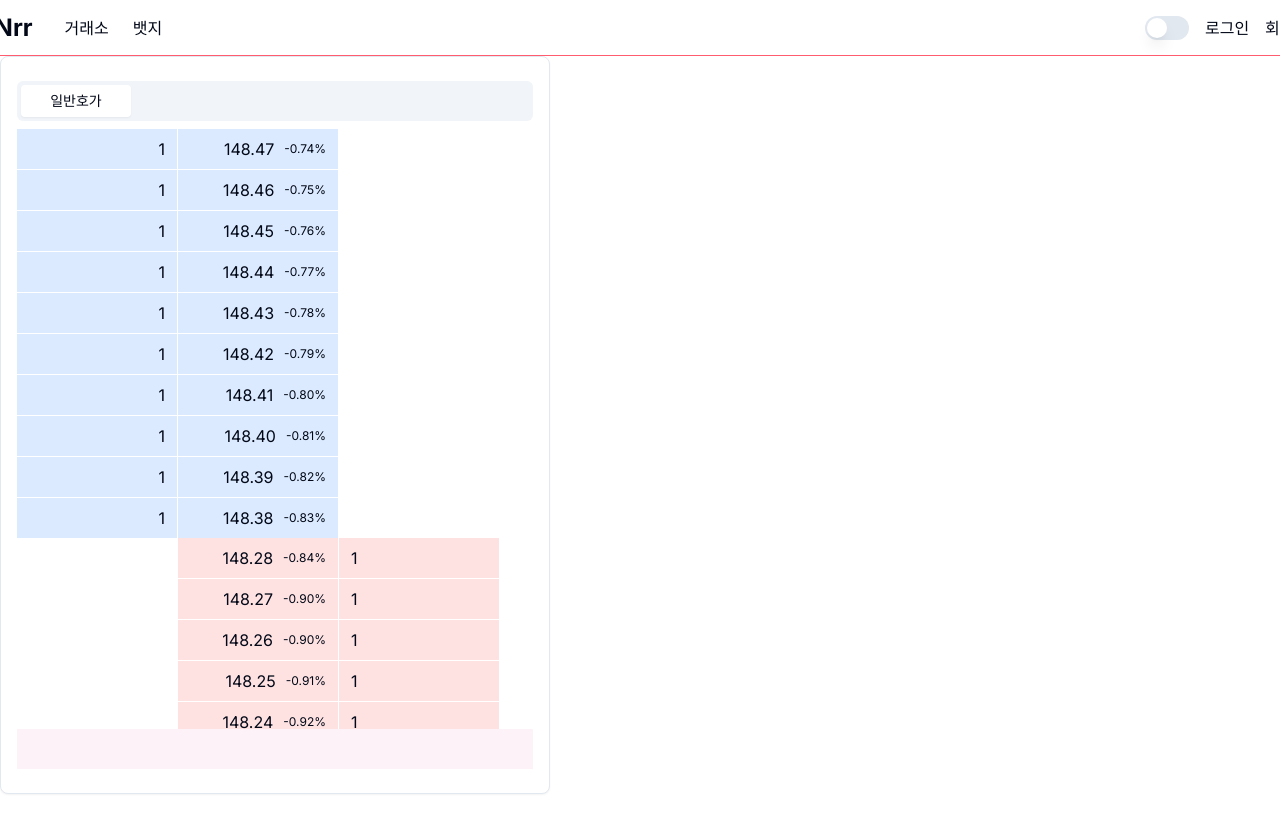
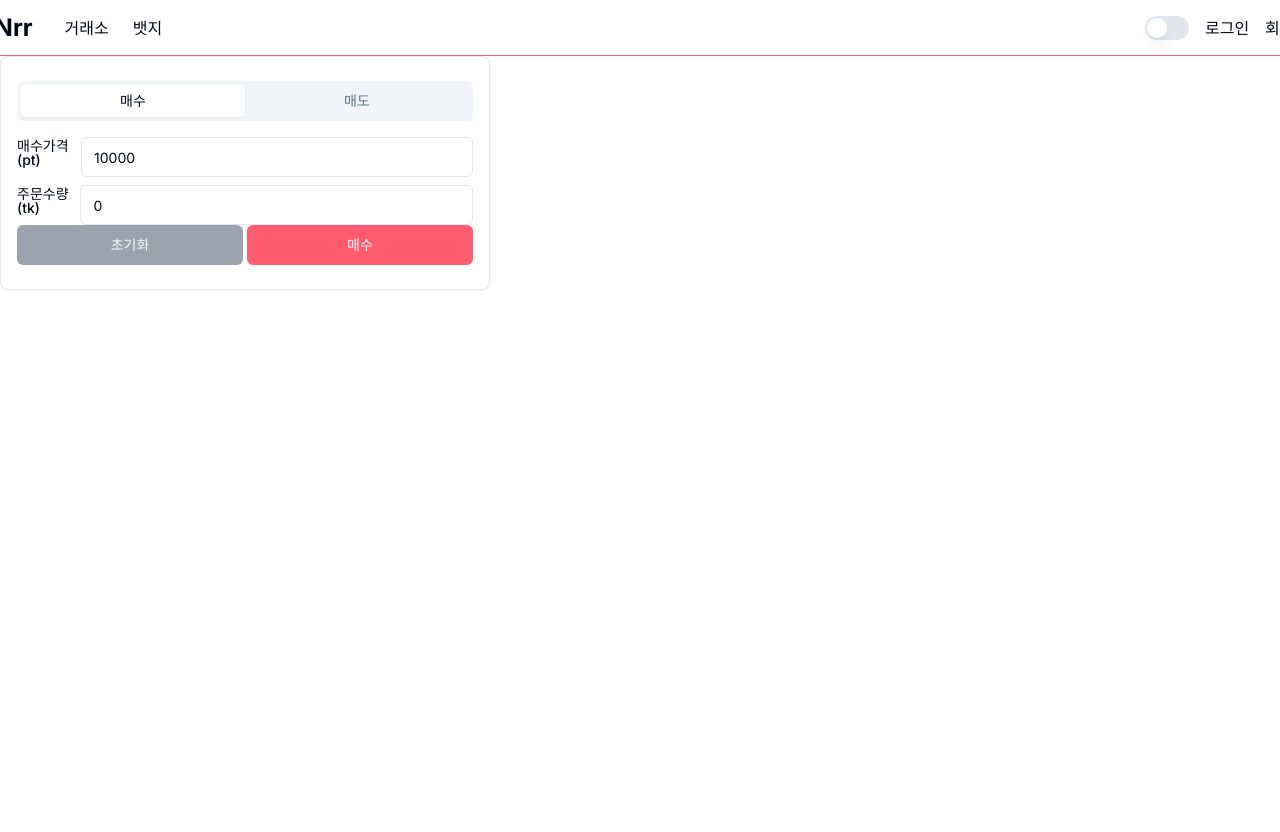
Before and after one commit to orrnrr/orrnrr-web, a Next.js app: page / in a window 1280 px wide. Shown: the top 832 px of the page. After the commit the page ends 800 px from the top, so only its background shows below. Built offline with nearby package versions, Linux system fonts and the light colour scheme.

Commit message:
Revert "실시간 호가창 UI구현"

```diff
--- a/app/page.tsx
+++ b/app/page.tsx
@@ -1,13 +1,18 @@
 "use client";
 
-import RealTimeOrder from "@/components/realTimeOrder/RealTimeOrder";
-import { Card } from "@/components/ui/card";
+import Chart from "@/components/chart/Chart";
+import Order from "@/components/order/Order";
+import { Button } from "@/components/ui/button";
+import { Card, CardContent, CardHeader } from "@/components/ui/card";
+import { useState } from "react";
 
 export default function Home() {
+  const [candleColor, setCandleColor] = useState<"orrnrr" | "basic">("orrnrr");
+  console.log(candleColor);
   return (
     <>
-      <Card className="w-[550px] px-4 py-6">
-        <RealTimeOrder />
+      <Card className="w-[490px] px-4 py-6">
+        <Order />
       </Card>
     </>
   );
--- a/components/realTimeOrder/GeneralOrderList.tsx
+++ /dev/null
@@ -1,152 +0,0 @@
-import { useEffect } from "react";
-import { ScrollArea } from "../ui/scroll-area";
-
-const sampleSellList = [
-  {
-    id: 0,
-    usd: "148.47",
-    per: "-0.74%",
-  },
-  {
-    id: 1,
-    usd: "148.46",
-    per: "-0.75%",
-  },
-  {
-    id: 2,
-    usd: "148.45",
-    per: "-0.76%",
-  },
-  {
-    id: 3,
-    usd: "148.44",
-    per: "-0.77%",
-  },
-  {
-    id: 4,
-    usd: "148.43",
-    per: "-0.78%",
-  },
-  {
-    id: 5,
-    usd: "148.42",
-    per: "-0.79%",
-  },
-  {
-    id: 6,
-    usd: "148.41",
-    per: "-0.80%",
-  },
-  {
-    id: 7,
-    usd: "148.40",
-    per: "-0.81%",
-  },
-  {
-    id: 8,
-    usd: "148.39",
-    per: "-0.82%",
-  },
-  {
-    id: 9,
-    usd: "148.38",
-    per: "-0.83%",
-  },
-];
-
-const sampleBuyList = [
-  {
-    id: 10,
-    usd: "148.28",
-    per: "-0.84%",
-  },
-  {
-    id: 11,
-    usd: "148.27",
-    per: "-0.90%",
-  },
-  {
-    id: 12,
-    usd: "148.26",
-    per: "-0.90%",
-  },
-  {
-    id: 13,
-    usd: "148.25",
-    per: "-0.91%",
-  },
-  {
-    id: 14,
-    usd: "148.24",
-    per: "-0.92%",
-  },
-  {
-    id: 15,
-    usd: "148.23",
-    per: "-0.92%",
-  },
-  {
-    id: 16,
-    usd: "148.22",
-    per: "-0.93%",
-  },
-  {
-    id: 17,
-    usd: "148.21",
-    per: "-0.94%",
-  },
-  {
-    id: 18,
-    usd: "148.20",
-    per: "-0.95%",
-  },
-  {
-    id: 19,
-    usd: "148.19",
-    per: "-0.96%",
-  },
-];
-
-const sampleCurrent = "148.36";
-
-export default function GeneralOrderList() {
-  return (
-    <>
-      <ScrollArea className="h-[600px]">
-        <div className="flex gap-[1px]">
-          <ul className="w-[321px] flex flex-col gap-[1px]">
-            {sampleSellList.map((item) => (
-              <li key={item.id} className="flex gap-[1px] h-[40px]">
-                <div className="w-[160px] bg-blue-100 flex items-center justify-end px-3">
-                  1
-                </div>
-                <div className="w-[160px] bg-blue-100 flex gap-[10px] items-center justify-end px-3">
-                  <p className="text-base">{item.usd}</p>
-                  <span className="text-xs">{item.per}</span>
-                </div>
-              </li>
-            ))}
-          </ul>
-          <div className="w-[160px]"></div>
-        </div>
-        <div className="flex gap-[1px]">
-          <div className="w-[160px]"></div>
-          <ul className="w-[321px] flex flex-col gap-[1px]">
-            {sampleBuyList.map((item) => (
-              <li key={item.id} className="flex gap-[1px] h-[40px]">
-                <div className="w-[160px] bg-red-100 flex gap-[10px] items-center justify-end px-3">
-                  <p className="text-base">{item.usd}</p>
-                  <span className="text-xs">{item.per}</span>
-                </div>
-                <div className="w-[160px] bg-red-100 flex items-center justify-start px-3">
-                  1
-                </div>
-              </li>
-            ))}
-          </ul>
-        </div>
-      </ScrollArea>
-      <div className="h-[40px] bg-pink-50"></div>
-    </>
-  );
-}
--- a/components/realTimeOrder/RealTimeOrder.tsx
+++ /dev/null
@@ -1,19 +0,0 @@
-import { Tabs, TabsContent, TabsList, TabsTrigger } from "../ui/tabs";
-import GeneralOrderList from "./GeneralOrderList";
-
-export default function RealTimeOrder() {
-  return (
-    <>
-      <Tabs defaultValue="general" className="w-full">
-        <TabsList className="w-full justify-start">
-          <TabsTrigger value="general" className="w-[110px]">
-            일반호가
-          </TabsTrigger>
-        </TabsList>
-        <TabsContent value="general">
-          <GeneralOrderList />
-        </TabsContent>
-      </Tabs>
-    </>
-  );
-}
--- a/components/ui/scroll-area.tsx
+++ /dev/null
@@ -1,48 +0,0 @@
-"use client"
-
-import * as React from "react"
-import * as ScrollAreaPrimitive from "@radix-ui/react-scroll-area"
-
-import { cn } from "@/lib/utils"
-
-const ScrollArea = React.forwardRef<
-  React.ElementRef<typeof ScrollAreaPrimitive.Root>,
-  React.ComponentPropsWithoutRef<typeof ScrollAreaPrimitive.Root>
->(({ className, children, ...props }, ref) => (
-  <ScrollAreaPrimitive.Root
-    ref={ref}
-    className={cn("relative overflow-hidden", className)}
-    {...props}
-  >
-    <ScrollAreaPrimitive.Viewport className="h-full w-full rounded-[inherit]">
-      {children}
-    </ScrollAreaPrimitive.Viewport>
-    <ScrollBar />
-    <ScrollAreaPrimitive.Corner />
-  </ScrollAreaPrimitive.Root>
-))
-ScrollArea.displayName = ScrollAreaPrimitive.Root.displayName
-
-const ScrollBar = React.forwardRef<
-  React.ElementRef<typeof ScrollAreaPrimitive.ScrollAreaScrollbar>,
-  React.ComponentPropsWithoutRef<typeof ScrollAreaPrimitive.ScrollAreaScrollbar>
->(({ className, orientation = "vertical", ...props }, ref) => (
-  <ScrollAreaPrimitive.ScrollAreaScrollbar
-    ref={ref}
-    orientation={orientation}
-    className={cn(
-      "flex touch-none select-none transition-colors",
-      orientation === "vertical" &&
-        "h-full w-2.5 border-l border-l-transparent p-[1px]",
-      orientation === "horizontal" &&
-        "h-2.5 flex-col border-t border-t-transparent p-[1px]",
-      className
-    )}
-    {...props}
-  >
-    <ScrollAreaPrimitive.ScrollAreaThumb className="relative flex-1 rounded-full bg-border" />
-  </ScrollAreaPrimitive.ScrollAreaScrollbar>
-))
-ScrollBar.displayName = ScrollAreaPrimitive.ScrollAreaScrollbar.displayName
-
-export { ScrollArea, ScrollBar }
--- a/package.json
+++ b/package.json
@@ -11,7 +11,6 @@
   "dependencies": {
     "@hookform/resolvers": "^3.3.4",
     "@radix-ui/react-label": "^2.0.2",
-    "@radix-ui/react-scroll-area": "^1.0.5",
     "@radix-ui/react-slot": "^1.0.2",
     "@radix-ui/react-switch": "^1.0.3",
     "@radix-ui/react-tabs": "^1.0.4",
```
Also changed, not shown: 1 other file (tests, documents, lock files or other folders).
